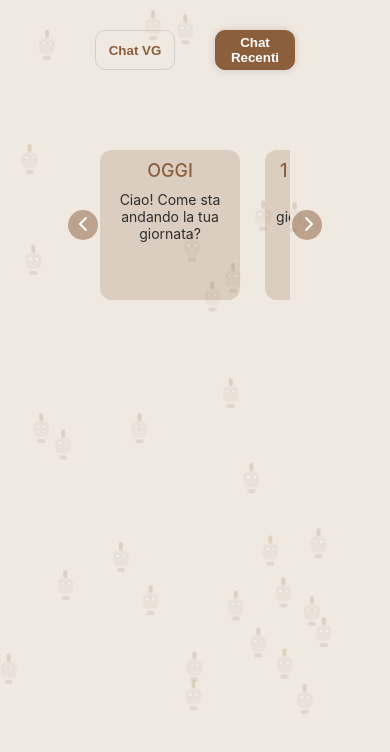
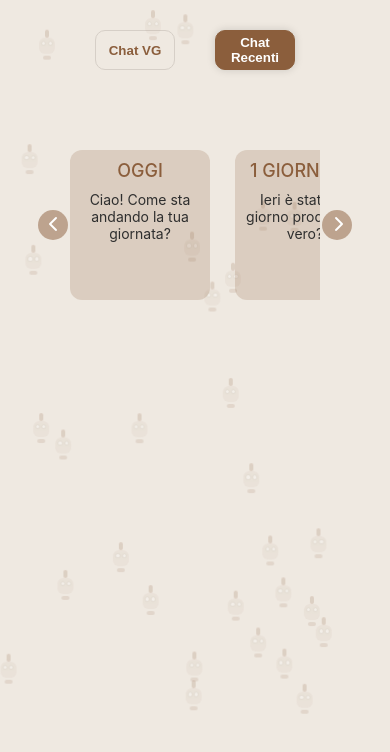
Before and after one commit to Vittoriatosi2006/CHAT-VT, a React (Vite) app in the folder CHAT/: page /recenti in a window 390 px wide. Shown: the top 752 px of the page. Built offline with nearby package versions, Linux system fonts and the light colour scheme; no server answers.

Commit message:
modificato padding in cgat recenti

```diff
--- a/CHAT/src/app.css
+++ b/CHAT/src/app.css
@@ -222,7 +222,7 @@ body {
   width: 100%;
   box-sizing: border-box;
   position: relative;
-  padding: 50px 60px 0 60px;
+  padding: 50px 30px 0 30px;
   box-sizing: border-box;
 }
 
@@ -516,10 +516,6 @@ body {
 }
 
 @media (max-width: 500px) {
-  .wrapperChatRecenti {
-    padding: 50px 60px 0 60px;
-  }
-
   .scroll-btn {
     width: 30px;
     height: 30px;
```
